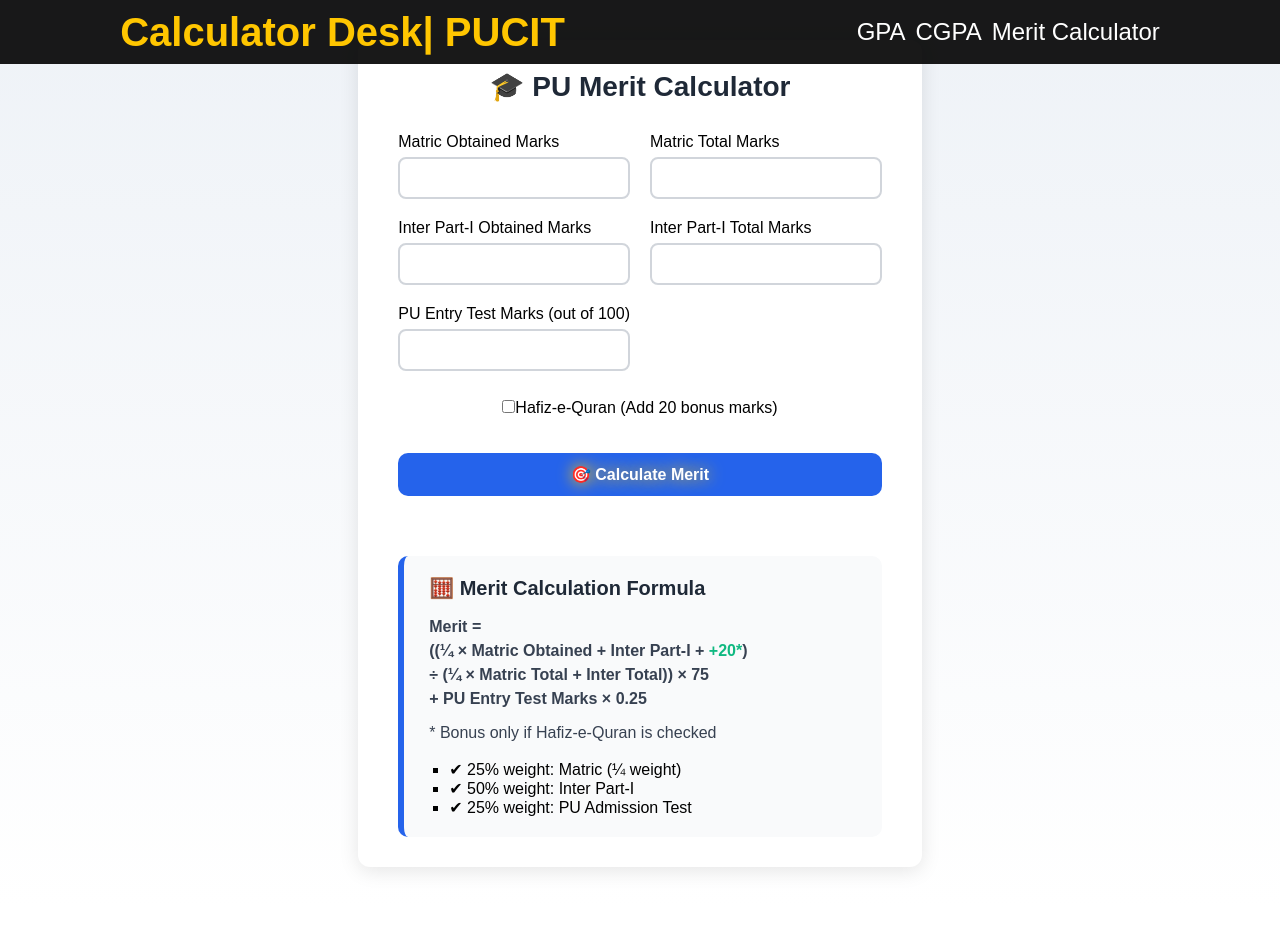
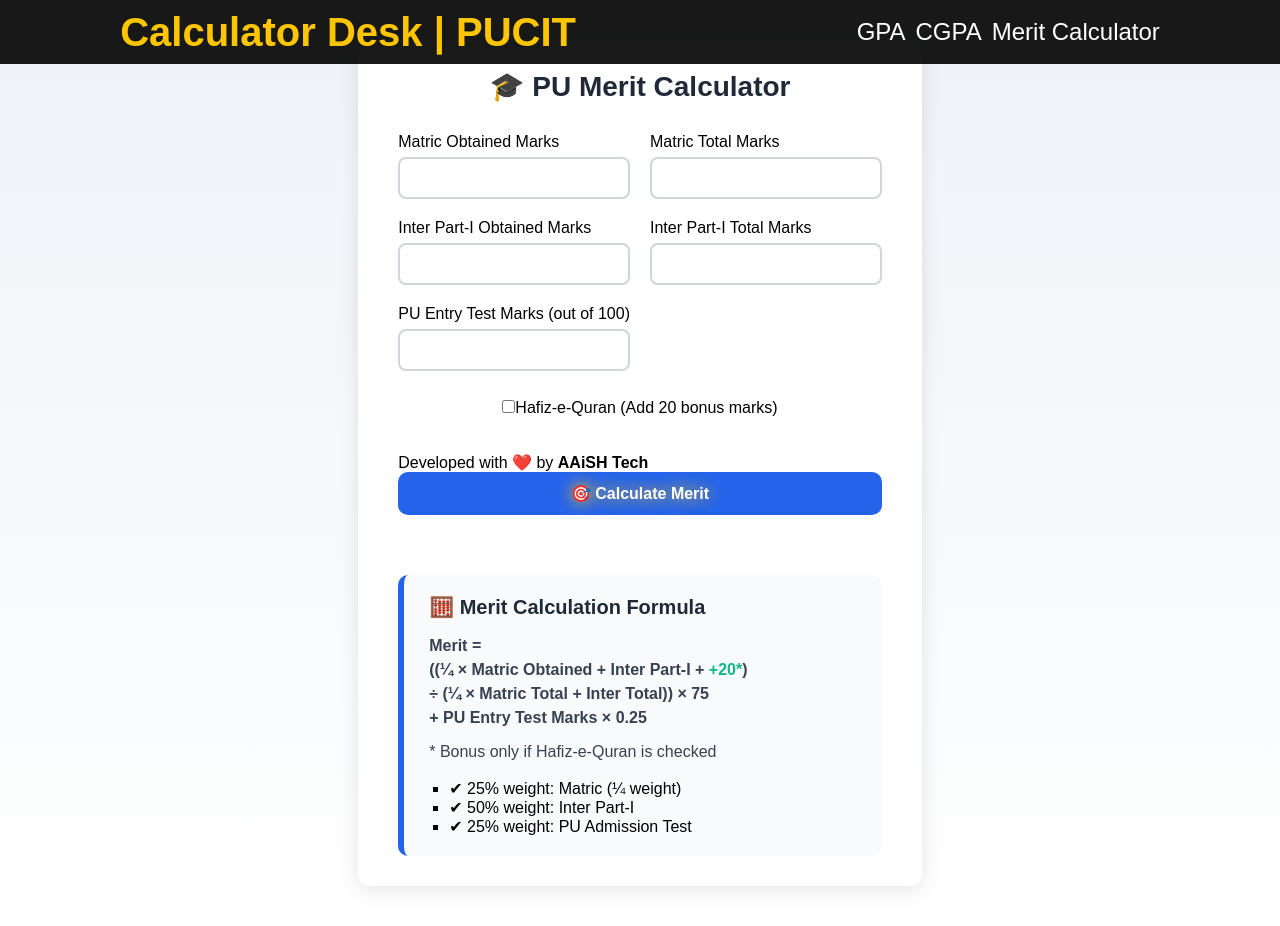
Before and after one commit to aaish376/gpa-calculator, a React (Create React App) app: page /components/merit-cal in a window 1280 px wide. Built offline with nearby package versions, Linux system fonts and the light colour scheme.

Commit message:
merit cal home button

```diff
--- a/src/components/MeritCal.js
+++ b/src/components/MeritCal.js
@@ -91,7 +91,7 @@ function MeritCal() {
           </label>
         </div>
       </div>
-
+        <div className="sig"> Developed with <span role="img" aria-label="dog">❤️</span> by <span><b>AAiSH Tech</b></span></div>
       <button className="calculate-btn" onClick={calculateMerit}>
         🎯 Calculate Merit
       </button>
--- a/src/components/Navbar.js
+++ b/src/components/Navbar.js
@@ -14,7 +14,7 @@ const Navbar = () => {
         AAiSH Tech
       </Link> */}
       <Link id="logo-uni" to="/components/">
-          Calculator Desk| {uni}
+          Calculator Desk | {uni}
       </Link>
       {/* <div id="logo-uni"  >
         <span>||</span> {uni}
```
